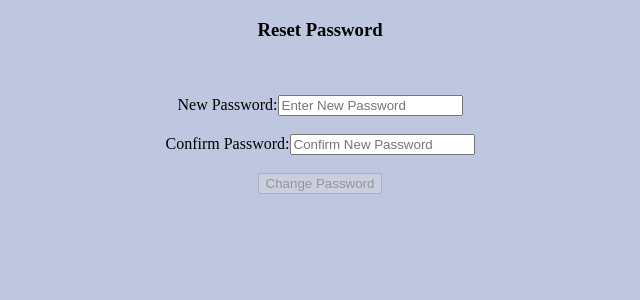
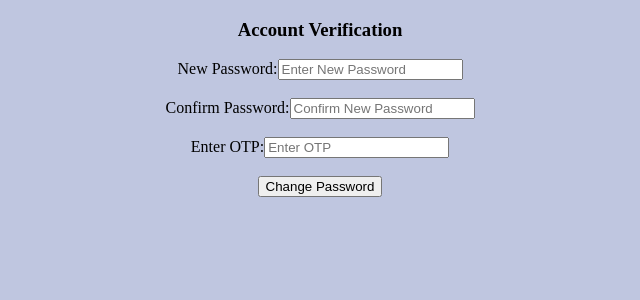
Before and after one commit to emmamarks/betfe, a React (Create React App) app: page /changepassword in a window 1280 px wide. Shown: the top 300 px of the page, without its empty margins (320-960 px from the left). Built offline with nearby package versions, Linux system fonts and the light colour scheme.

Commit message:
Add files via upload

```diff
--- a/src/components/Screens/Changepwd.jsx
+++ b/src/components/Screens/Changepwd.jsx
@@ -1,19 +1,90 @@
-import React, { useState } from "react";
-import axios from "axios";
-import { Link, useParams } from "react-router-dom";
+import { useState } from 'react';
+import { Link, withRouter } from "react-router-dom";
+import axios from 'axios';
 
-function Leader() {
-  const params = useParams();
+function Create({ history }) {
+  const [error, setError] = useState("");
+  const [success, setSuccess] = useState("");
+  const [user, setUser] = useState(null);
+  const [status, setStatus] = useState("");
+  const [showSubmitBtn, setShowSubmitBtn] = useState(true);
   const [input, setInput] = useState({
+    resetOtp: "",
     password: "",
     confirmPassword: "",
   });
 
-  const [error, setError] = useState("");
-  const [success, setSuccess] = useState("");
+  const verifyOtp = async () => {
+    const registered = {
+      resetOtp: input.resetOtp,
+      email: localStorage.getItem("email"),
+      password: input.password,
+    };
+    setError("");
+    setSuccess("");
+    try {
+      const response = await axios.post(
+        `${process.env.REACT_APP_BACKEND_URL}/reset`,
+        registered
+      );
+      setShowSubmitBtn(false);
+      if (response.status === 200) {
+        setError(response.data.message);
+        setStatus("LOGIN");
+      }
+      //history.push("/");
+    } catch (error) {
+      if (error.response) {
+        if (error.response.status === 401) {
+          setError(error.response.data.message);
+          return;
+        }
+        if (error.response.data) {
+          if (
+            error.response.data.message ==
+            "otp has expired. Please request a new otp"
+          ) {
+            setInput({ resetOtp: "" });
+            setShowSubmitBtn(false);
+          }
+          setError(error.response.data.message);
+          setUser(error.response.data.data);
+        }
+      } else {
+        setError(error.message);
+      }
+    }
+  };
 
-  function handleChange(e) {
-    const { name, value } = e.target;
+  const resendToken = async (e) => {
+    e.preventDefault();
+    setError("");
+    setSuccess("");
+    try {
+      if (!user || (user && !user.email)) {
+        setError("User does not have a valid email");
+        return;
+      }
+      const response = await axios.post(
+        `${process.env.REACT_APP_BACKEND_URL}/resendotp`,
+        { email: user.email }
+      );
+
+      if (response.status === 200) {
+        setSuccess(response.data.message);
+        setShowSubmitBtn(true);
+      }
+    } catch (error) {
+      if (error.response && error.response.data) {
+        setError(error.response.data.message);
+      } else {
+        setError(error.message);
+      }
+    }
+  };
+
+  function handleChange(event) {
+    const { name, value } = event.target;
 
     setInput((prevInput) => {
       return {
@@ -23,61 +94,58 @@ function Leader() {
     });
   }
 
-  async function handleClick(e) {
-    e.preventDefault();
+  async function handleClick(event) {
+    event.preventDefault();
 
-    const config = {
-      header: {
-        "Content-Type": "application/json",
-      },
-    };
-
-    if (input.password && input.confirmPassword) {
+    if(input.resetOtp && input.password && input.confirmPassword){
       if(typeof input.password !== 'undefined'){
         if(input.password.length < 5){
             return setError("Password must contain at least 6 characters")
         }
       }
-      if (input.password !== input.confirmPassword) {
-          // input.password("");
-          // input.confirmPassword("");
-          setTimeout(() => {
-            setError("");
-          }, 5000);
-          return setError("Passwords do not match");
+
+      if(input.password !== input.confirmPassword){
+        return setError("Passwords do not match")
       }
 
-      try {
-        const response = await axios.post(
-          `${process.env.REACT_APP_BACKEND_URL}/reset`,
-          { password: input.password },
-          config
-        );
-
-        setSuccess(response);
-      } catch (error) {
-        setError(error.response.data.error);
-        setTimeout(() => {
-          setError("");
-        }, 5000);
+      if (input.resetOtp) {
+        if (typeof input.resetOtp !== "undefined") {
+          const re = /^\d{4}$/;
+          if (!re.test(input.resetOtp)) {
+            return setError("check email for otp");
+          }
+        }
+        verifyOtp();
+      } else {
+        return setError("enter otp sent to mail");
       }
     }else{
-        return setError("Enter new password")
+      return setError("Please enter all fields")
     }
-
-
   }
 
   return (
     <div>
-      <h3> Reset Password</h3>
-      {error && <span>{error}</span>}
-      {success && (
-        <span>
-          {success}
-          <Link to="/">Login</Link>
-        </span>
-      )}<br /><br />
+      <h3> Account Verification</h3>
+      {error && (
+        <div>
+          <p>
+            <span>{error}</span>
+          </p>
+          {user && (
+            <button className="btn" onClick={(e) => resendToken(e)}>
+              Resend
+            </button>
+          )}
+        </div>
+      )}
+      {success && <span>{success}</span>}
+      <p>
+        {status === "LOGIN" && <Link to="/">Login</Link>}
+        {status === "REGISTER" && <Link to="/send">Register</Link>}
+      </p>
+      {showSubmitBtn && (
+        <>
             New Password:<input
             type="password"
             placeholder="Enter New Password"
@@ -95,10 +163,20 @@ function Leader() {
             value={input.confirmPassword}
           />
           <br /> <br />
-      <button disabled onClick={(e) => handleClick(e)} className="btn">
+          Enter OTP:<input
+            type="text"
+            placeholder="Enter OTP"
+            name="resetOtp"
+            value={input.resetOtp}
+            onChange={handleChange}
+          /><br /><br />
+          <button onClick={(e) => handleClick(e)} className="btn">
             Change Password
           </button>
+        </>
+      )}
     </div>
   );
 }
-export default Leader
+
+export default withRouter (Create)
--- a/src/components/Screens/Forgotpwd.jsx
+++ b/src/components/Screens/Forgotpwd.jsx
@@ -34,14 +34,13 @@ function Exam({ history }){
                     return setError("Please, provide a valid email")
                 }
             }
-
             try {
                 const registered = {
                     email:input.email
                 }
                 await axios.post(`${process.env.REACT_APP_BACKEND_URL}/forgot`, registered)
-                //setSuccess(data.data);
-                history.push('/otp')
+                //localStorage.setItem('email')
+                history.push('/reset')
             } catch (error) {
                 if (error.response.status === 400) {
                     setError(error.response.data.message);
--- a/src/components/Screens/Login.jsx
+++ b/src/components/Screens/Login.jsx
@@ -4,11 +4,11 @@ import axios from 'axios';
 
 function Login({ history }) {
 
-    useEffect(() =>{
-        if(localStorage.getItem('authToken')){
-            history.push('/home');
-        }
-    }, [ history ]);
+    // useEffect(() =>{
+    //     if(localStorage.getItem('authToken')){
+    //         history.push('/home');
+    //     }
+    // }, [ history ]);
 
     const [input, setInput] = useState({
         username:'',
--- a/src/components/Screens/Signup.jsx
+++ b/src/components/Screens/Signup.jsx
@@ -1,5 +1,5 @@
 import { useState, useEffect } from "react";
-import { Link, withRouter } from "react-router-dom";
+import { withRouter } from "react-router-dom";
 import axios from "axios";
 
 function Signup({ history }) {
@@ -21,7 +21,8 @@ function Signup({ history }) {
     account: "",
     email: localStorage.getItem("email"),
     username: "",
-    password: ""
+    password: "",
+    confirmPassword:'',
   });
 
   const [error, setError] = useState("");
@@ -73,7 +74,7 @@ function Signup({ history }) {
   async function handleClick(event) {
     event.preventDefault();
 
-    if (input.bank && input.account && input.username && input.password) {
+    if (input.bank && input.account && input.username && input.password && input.confirmPassword) {
 
       if(typeof input.username !== 'undefined'){
         const re = /^\S*$/;
@@ -86,6 +87,10 @@ function Signup({ history }) {
         if(input.password.length < 5){
             return setError("Password must contain at least 6 characters")
         }
+    }
+
+    if(input.password !== input.confirmPassword){
+      return setError("Passwords do not match")
     }
 
       try {
@@ -190,6 +195,14 @@ function Signup({ history }) {
           value={input.password}
         />
         <br /> <br />
+        Confirm Password: <input
+          type="password"
+          placeholder="Confirm Password"
+          name="confirmPassword"
+          onChange={handleChange}
+          value={input.confirmPassword}
+        />
+        <br /> <br />
         <button onClick={(e) => handleClick(e)} className="btn">
           Register
         </button>
```
Also changed, not shown: src/components/Screens/Home.jsx (line endings or trailing spaces). Lines whose indentation alone changed are shown as unchanged.
